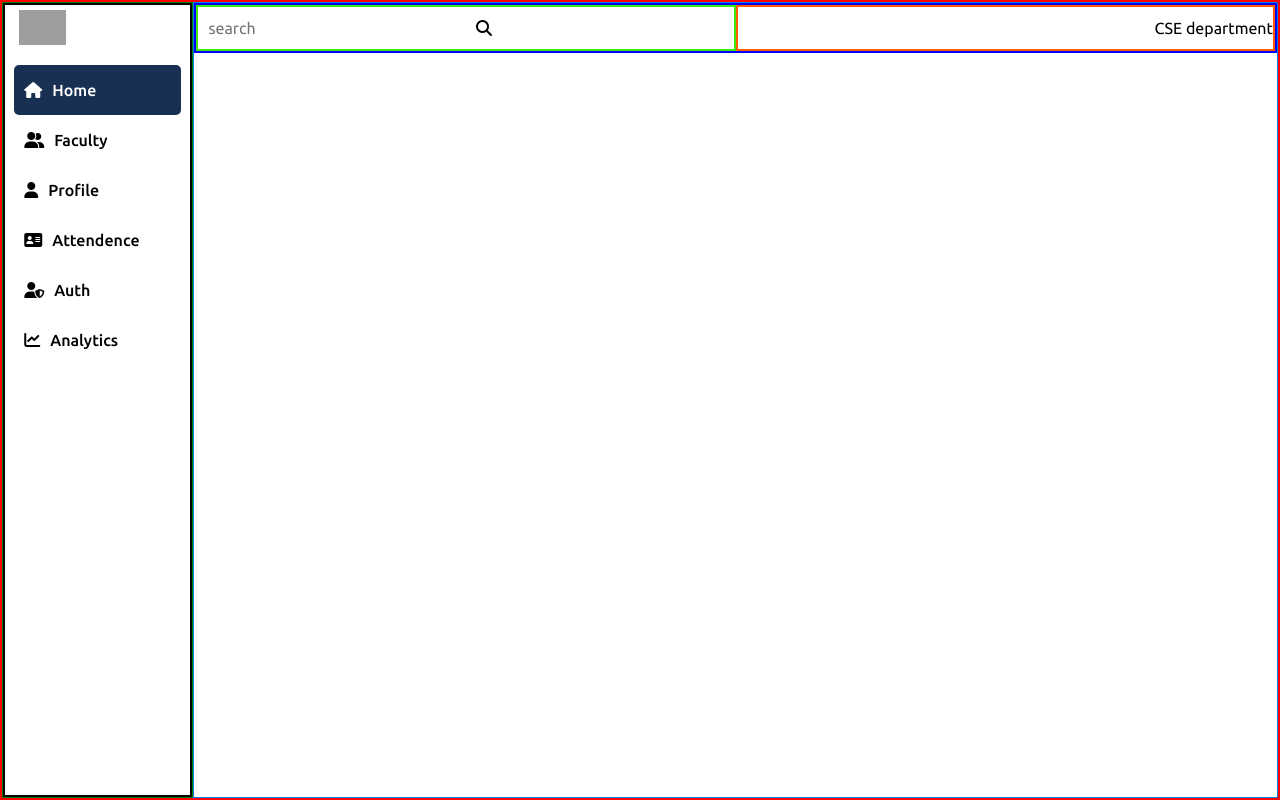
After one commit to durgeshownlab/Attendance-management, a PHP site: page /userEnd/hodView/hod.php in a window 1280 px wide. The commit adds this page. Run offline with PHP 8.4, Linux system fonts and the light colour scheme; some libraries are stand-ins or nearby versions; grey boxes are pictures that could not be loaded.

Commit message:
hod end created

```diff
--- /dev/null
+++ b/style/hod.css
@@ -0,0 +1,168 @@
+/* css formatter  */
+:root
+{
+    --primary-color: #183153;
+    --grey-color: #e8e8e8fc;
+    --primary-color-30: #18315359;
+}
+
+*
+{
+    margin: 0;
+    padding: 0;
+    box-sizing: border-box;
+    font-family: 'Ubuntu', sans-serif;
+}
+
+/* contianer code  */
+.container{
+    width: 100%;
+    height: 100vh;
+    border: 2px solid red;
+    display: flex;
+    flex-direction: row;
+
+}
+
+/* left container  */
+.left-container{
+    width: 15%;
+    height: 100%;
+    border: 1px solid green;
+}
+
+.left
+{
+    width: 100%;
+    height: 100%;
+    border: 2px solid black;
+    display: flex;
+    flex-direction: column;
+    /* justify-content: center; */
+    align-items: center;
+}
+
+.logo
+{
+    width: 90%;
+    height: auto;
+    /* border: 2px solid black; */
+    display: flex;
+    justify-content: left;
+    padding: 5px;
+
+
+}
+
+.logo img
+{
+    width: 30%;
+    height: 100%;
+}
+
+.menu-container
+{
+    width: 90%;
+    height: auto;
+    /* border: 1px solid red; */
+    display: flex;
+    flex-direction: column;
+    margin-top: 15px;
+}
+
+.menu
+{
+    width: 100%;
+    height: 50px;
+    /* border: 1px solid red; */
+    display: flex;
+    flex-direction: row;
+    /* justify-content: center; */
+    align-items: center;
+    font-size: 16px;
+    font-weight: 500;
+    text-transform: capitalize;
+}
+
+.menu:hover
+{
+    background-color: var(--primary-color);
+    color: #fff;
+    border: none;
+    border-radius: 5px;
+    cursor: pointer;
+}
+
+.active
+{
+    background-color: var(--primary-color);
+    color: #fff;
+    border: none;
+    border-radius: 5px;
+    cursor: pointer;
+}
+
+.menu span
+{
+    padding: 10px;
+}
+
+
+/* right container */
+.right-container{
+    width: 85%;
+    height: 100%;
+    border: 1px solid rgb(2, 125, 240);
+}
+.header{
+    width: 100%;
+    height: 50px;
+    border: 2px solid blue;
+    display: flex;
+    flex-direction: row;
+}
+
+.left-header{
+    width: 50%;
+    height: 100%;
+    border: 2px solid rgb(60, 235, 11);display: flex;
+    flex-direction: row;
+    justify-content: left;
+    align-items:center;
+}
+
+.search{
+    width: 100%;
+    height: 100%;
+    display: flex;
+    flex-direction: row;
+    justify-content: left;
+    align-items:center;
+}
+
+.search input[type=search]{
+    width: 50%;
+    height: 90%;
+    padding: 0 10px;
+    font-size: 16px;
+    border: none;
+}
+
+.search button{
+    width: auto;
+    height: 90%;
+    padding: 0 10px;
+    font-size: 16px;
+    background-color: #fff;
+    border: none;
+}
+
+
+.right-header{
+    width: 50%;
+    height: 100%;
+    border: 2px solid rgb(255, 94, 0);display: flex;
+    flex-direction: row;
+    justify-content: right;
+    align-items:center;
+}
--- /dev/null
+++ b/userEnd/hodView/hod.php
@@ -0,0 +1,80 @@
+<!DOCTYPE html>
+<html lang="en">
+<head>
+    <meta charset="UTF-8">
+    <meta http-equiv="X-UA-Compatible" content="IE=edge">
+    <meta name="viewport" content="width=device-width, initial-scale=1.0">
+    <title>HOD | Dashboard</title>
+
+     <!-- google font api -->
+     <link rel="preconnect" href="https://fonts.googleapis.com">
+    <link rel="preconnect" href="https://fonts.gstatic.com" crossorigin>
+    <link href="https://fonts.googleapis.com/css2?family=Ubuntu:ital,wght@0,300;0,400;0,500;0,700;1,300;1,400;1,500;1,700&display=swap" rel="stylesheet">
+
+    <!-- hod.css added-->
+
+    <link rel="stylesheet" href="../../style/hod.css">
+
+    <!-- font awosome cdn -->
+    <script src="https://kit.fontawesome.com/4b1e45d229.js" crossorigin="anonymous"></script>
+
+    <!-- jquery ui css -->
+    <link rel="stylesheet" href="../../style/jquery-ui.min.css">
+</head>
+<body>
+    <div class="container">
+        <div class="left-container">
+            <div class="left">
+                <div class="logo">
+                    <img src="../../img/logo.png" alt="">
+                </div>
+                <div class="menu-container">
+                    <div class="menu active">
+                        <span><i class="fa-solid fa-house"></i></span> home
+                    </div>
+                    <div class="menu">
+                        <span><i class="fa-solid fa-user-group"></i></span>faculty
+                    </div>
+                    <div class="menu">
+                        <span><i class="fa-solid fa-user"></i></span>profile
+                    </div>
+                    <div class="menu">
+                        <span><i class="fa-solid fa-address-card"></i></span>attendence
+                    </div>
+                    <div class="menu">
+                        <span><i class="fa-solid fa-user-shield"></i></span>auth
+                    </div>
+                    <div class="menu">
+                        <span><i class="fa-solid fa-chart-line"></i></span>analytics
+                    </div>
+                </div>
+            </div>
+        </div>
+
+        <!-- right container coide  -->
+        <div class="right-container">
+            <div class="header">
+                <div class="left-header">
+                    <form class="search">
+                        <input type="search" placeholder="search">
+                        <button type="submit">
+                            <i class="fa-solid fa-magnifying-glass"></i>
+                        </button>
+                    </form>
+                </div>
+                <div class="right-header">
+                    CSE department
+                </div>
+            </div>
+        </div>
+    </div>
+
+
+    <!-- ajax code  -->
+    <script src="../../javascript/jquery.js"></script>
+    <!-- jquery ui js -->
+    <script src="../../javascript/jquery-ui.min.js"></script>
+
+
+</body>
+</html>
```
Also changed, not shown: index.php (+9 -9 lines).
